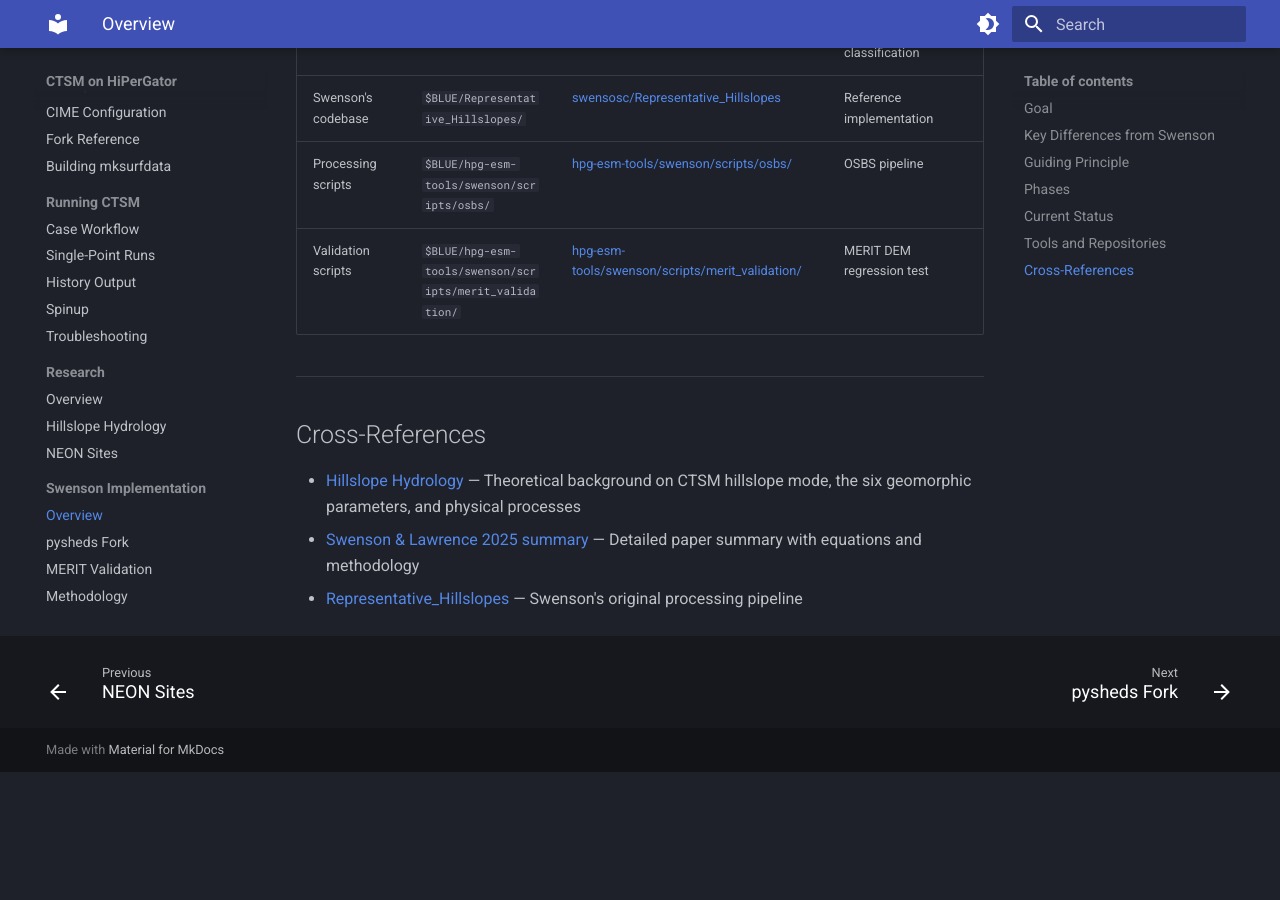
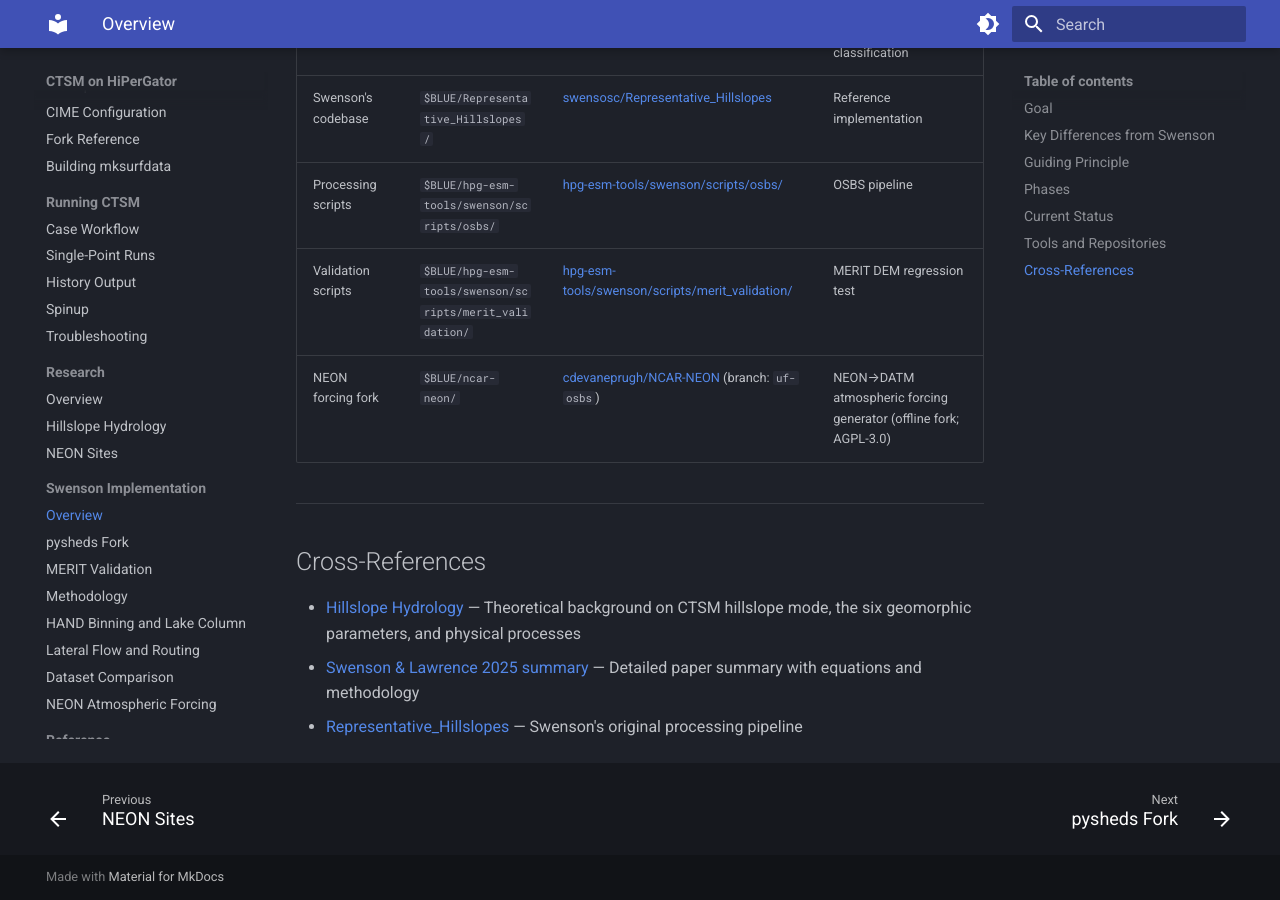
Before and after one commit to cdevaneprugh/hpg-esm-docs, an MkDocs documentation site: the page built from docs/swenson/index.md, in a window 1280 px wide and 900 px high, scrolled down 3721 px. Built offline with MkDocs 1.6.1 and Material for MkDocs 9.7.7, drawn with Linux system fonts in a browser that asks for light colours; before the commit the page ends 4493 px from its top, so only the background shows below that.

Commit message:
Docs: add NEON forcing fork to the Swenson tools table
Symmetry with the two fork inventories (reference/modifications.md,
installation/fork-setup.md) that now list cdevaneprugh/NCAR-NEON — the
Swenson Overview "Tools and Repositories" table gets the same row.

Co-Authored-By: Claude Opus 4.8 <noreply@anthropic.com>
Claude-Session: https://claude.ai/code/session_012syf82o4zEgXb5AkCsL4bb

```diff
--- a/docs/swenson/index.md
+++ b/docs/swenson/index.md
@@ -82,6 +82,7 @@ The local paths below reflect our team's HiPerGator setup, where `$BLUE = /blue/
 | Swenson's codebase | `$BLUE/Representative_Hillslopes/` | [swensosc/Representative_Hillslopes](https://github.com/swensosc/Representative_Hillslopes) | Reference implementation |
 | Processing scripts | `$BLUE/hpg-esm-tools/swenson/scripts/osbs/` | [hpg-esm-tools/swenson/scripts/osbs/](https://github.com/cdevaneprugh/hpg-esm-tools/tree/main/swenson/scripts/osbs) | OSBS pipeline |
 | Validation scripts | `$BLUE/hpg-esm-tools/swenson/scripts/merit_validation/` | [hpg-esm-tools/swenson/scripts/merit_validation/](https://github.com/cdevaneprugh/hpg-esm-tools/tree/main/swenson/scripts/merit_validation) | MERIT DEM regression test |
+| NEON forcing fork | `$BLUE/ncar-neon/` | [cdevaneprugh/NCAR-NEON](https://github.com/cdevaneprugh/NCAR-NEON) (branch: `uf-osbs`) | NEON→DATM atmospheric forcing generator (offline fork; AGPL-3.0) |
 
 ---
 
```
